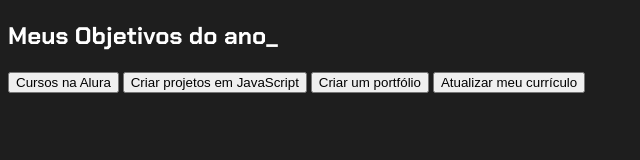
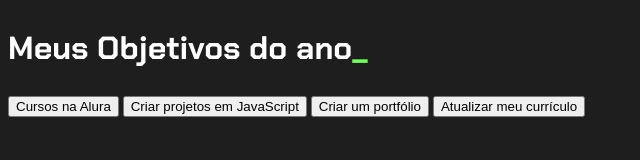
Before and after one commit to GustavoBen10/Ben10, a plain HTML site: page index.html in a window 1280 px wide. Shown: the whole page, without its empty margins (0-640 px from the left). Drawn offline with Linux system fonts and the light colour scheme.

Commit message:
Add files via upload

```diff
--- a/index.html
+++ b/index.html
@@ -4,11 +4,16 @@
     <meta charset="UTF-8">
     <meta name="viewport" content="width=device-width, initial-scale=1.0">
 
-    <title>  Meus objetivos do ano</title>
+    <title>  Meus objetivos do ano_</title>
     <link rel="stylesheet" href="style.css">
+
+
+
 </head>
 <body>
-     <section class=”conteudo-principal”></section>  <h2 class=”titulo-principal”>Meus Objetivos do ano_</h2>
+     <section class=”conteudo-principal”>
+
+     </section>  <h2 class="titulo-principal">Meus Objetivos do ano<span>_</span></h2>
 
     <div class=”botoes”>
     <button class=”botao”>Cursos na Alura</button>
--- a/style.css
+++ b/style.css
@@ -32,7 +32,7 @@ body {
     font-size: 32px;
 }
 
-.titulo-principal span {
+.titulo-principal span{
     color: var(--verde);
 }
 
@@ -51,3 +51,5 @@ body {
     border-left: 2px solid var(--botao-ativo);
     border-right: 2px solid var(--botao-ativo);
     border-top: none;
+
+}
```
